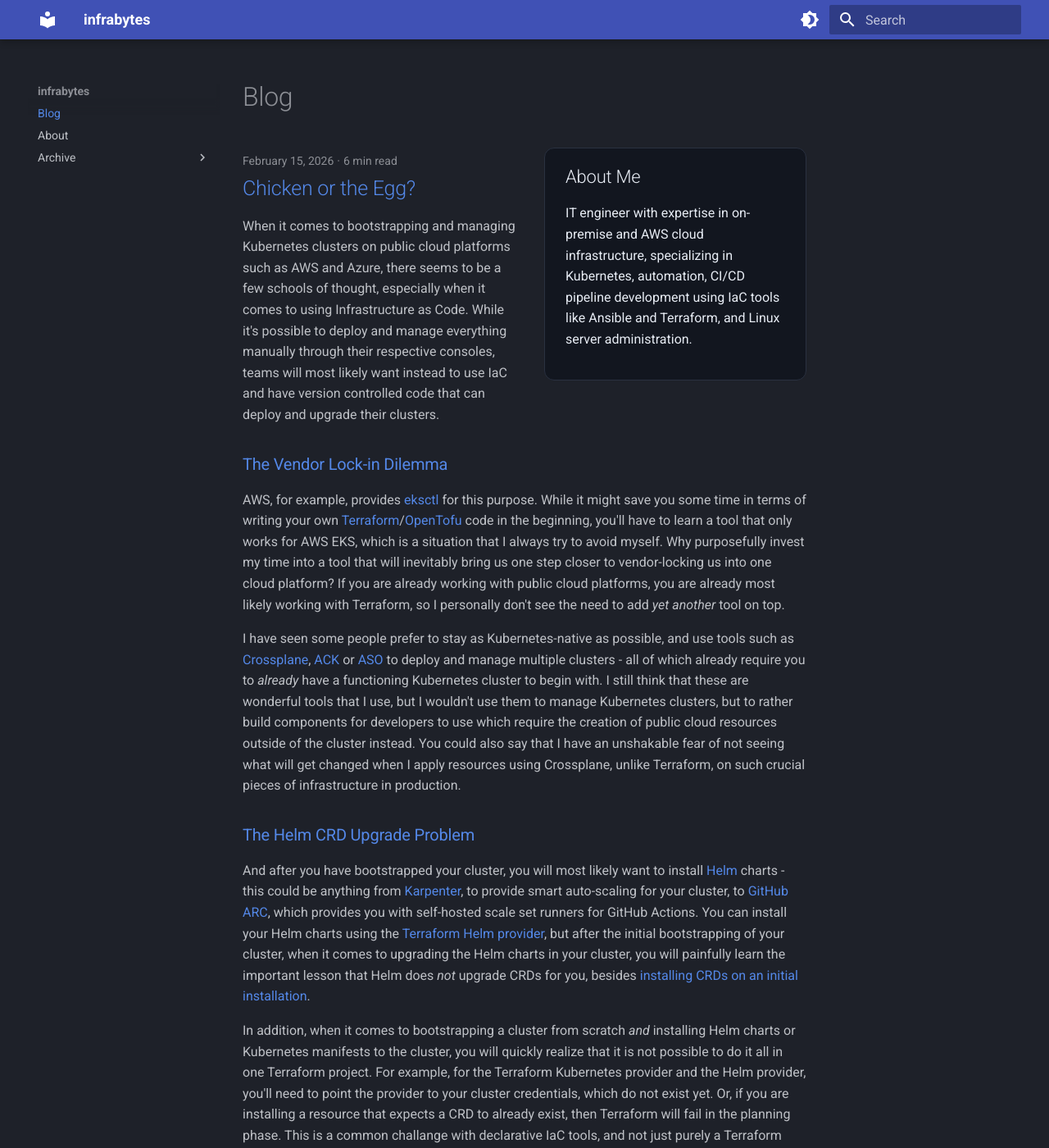
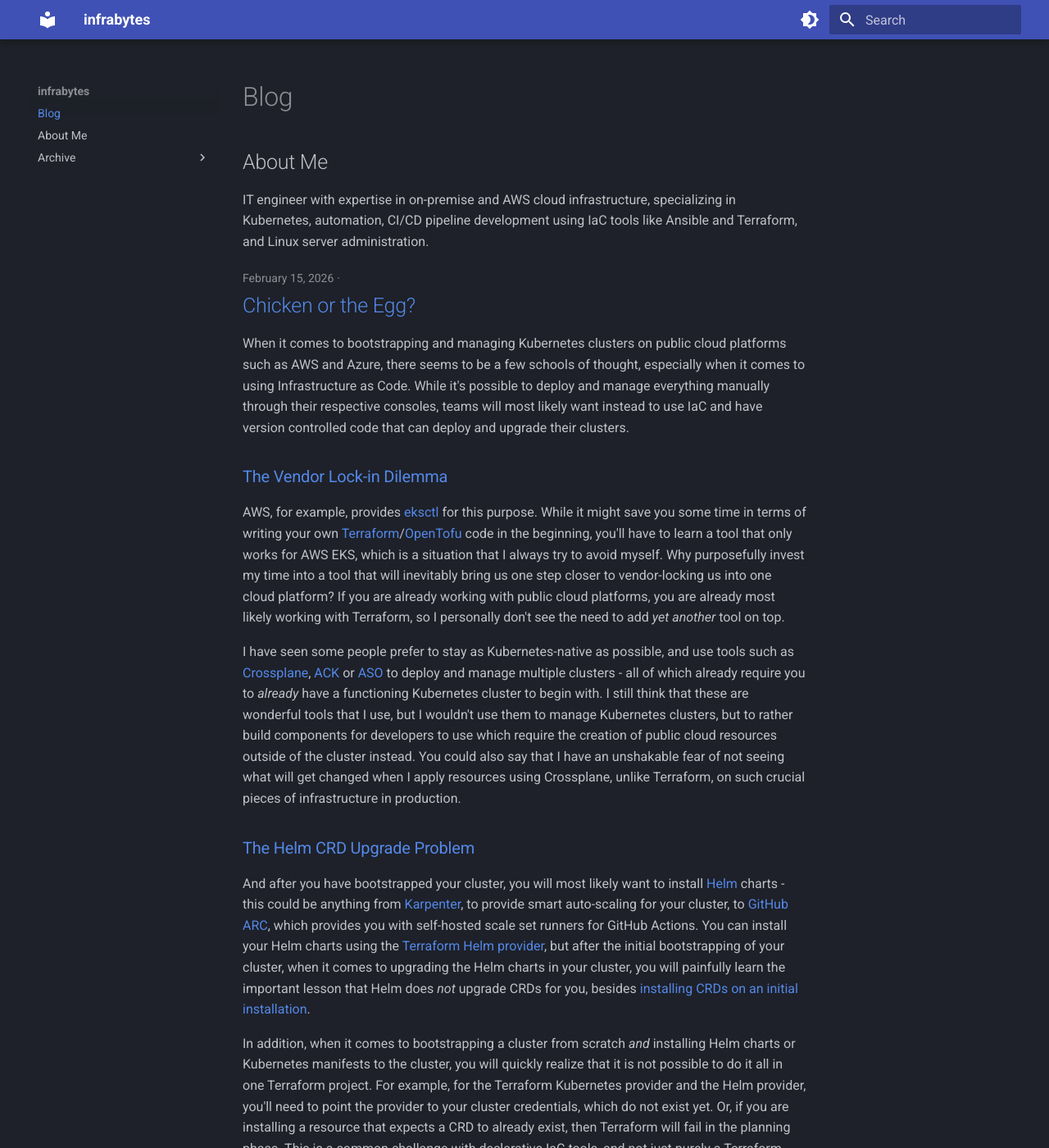
Before and after one commit to bbayrakt/blog, an MkDocs documentation site: the page built from docs/index.md, in a window 1280 px wide and 1400 px high. Shown: the whole window at 82% size. Built offline with MkDocs 1.6.1 and Material for MkDocs 9.7.7, drawn with Linux system fonts in a browser that asks for light colours.

Commit message:
Update About section

```diff
--- a/docs/stylesheets/extra.css
+++ b/docs/stylesheets/extra.css
@@ -4,33 +4,14 @@
   --about-text: #e7ecf4;
 }
 
-.about-card {
-  background: var(--about-bg);
-  border: 1px solid var(--about-border);
-  border-radius: 12px;
-  color: var(--about-text);
-  float: right;
-  margin: 0 0 1.5rem 1.5rem;
-  max-width: 320px;
-  padding: 1rem 1.25rem;
+/* Keep publish date, hide read-time */
+article.md-post .md-meta__item:nth-child(2) {
+  display: none !important;
 }
 
-.about-card h2 {
-  font-size: 1.1rem;
-  margin-top: 0;
-}
-
-.about-card a {
-  color: inherit;
-  text-decoration: underline;
-}
-
-@media (max-width: 900px) {
-  .about-card {
-    float: none;
-    margin: 0 0 1rem 0;
-    max-width: none;
-  }
+/* Show title only (no action link) */
+article.md-post .md-post__action {
+  display: none !important;
 }
 
 .about-grid {
--- a/mkdocs.yml
+++ b/mkdocs.yml
@@ -38,4 +38,4 @@
 
 nav:
   - Blog: index.md
-  - About: about.md
+  - About Me: about.md
```
Also changed, not shown: docs/about.md (+1 -1 lines).
